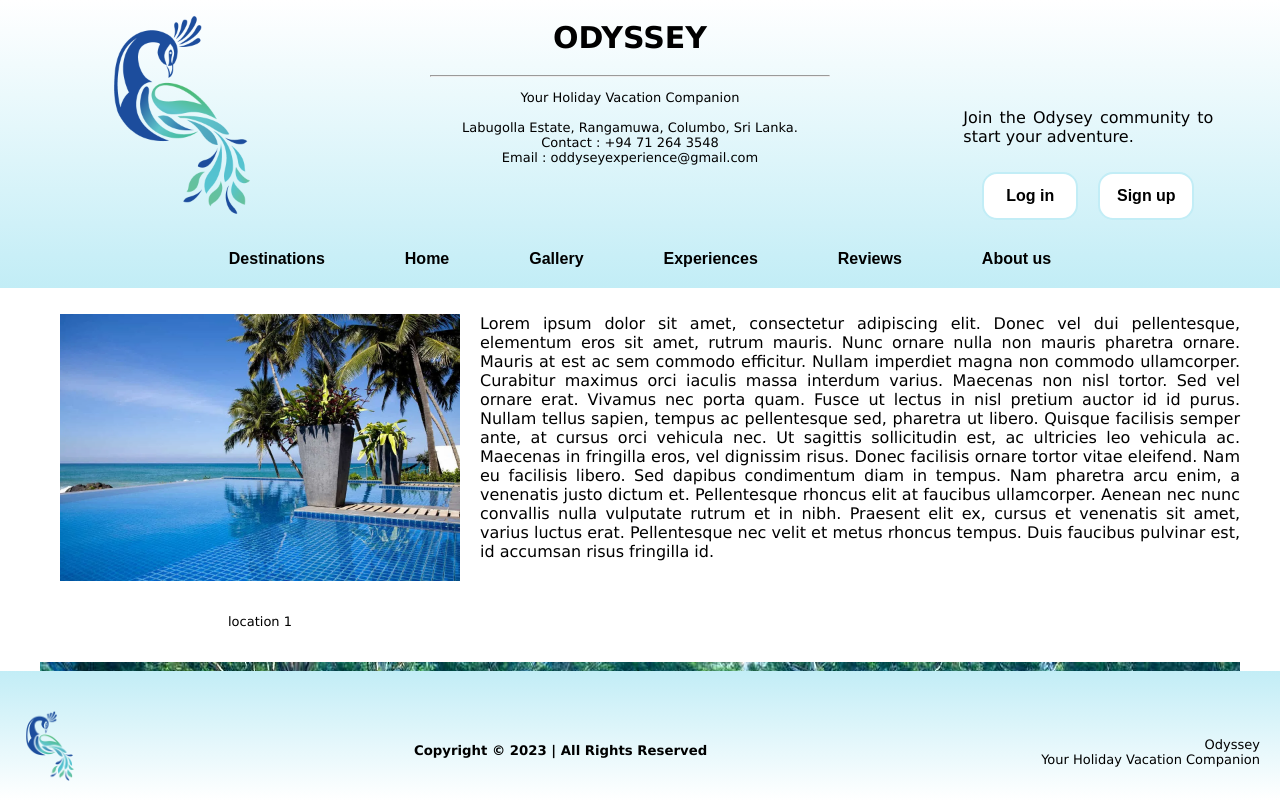
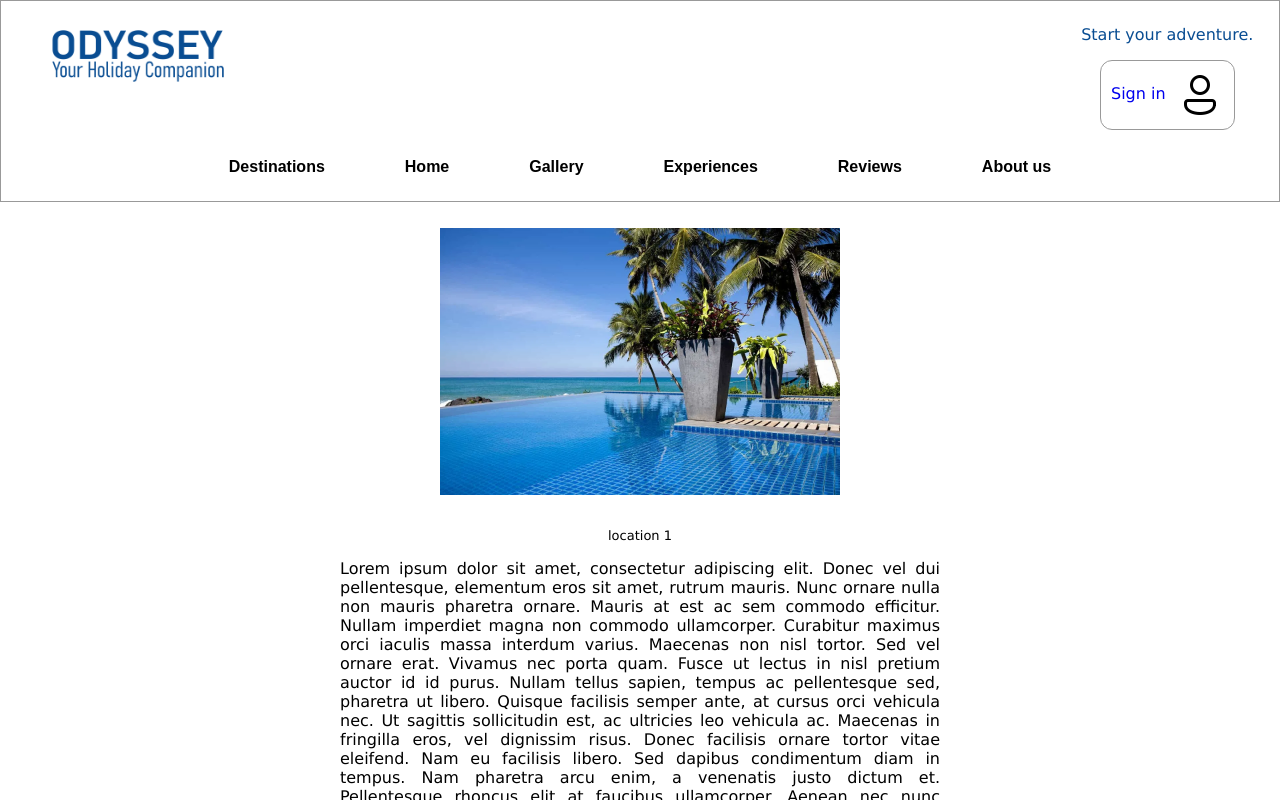
Before and after one commit to SenathN/itp_mern_project_frontend, a React (Create React App) app: page / in a window 1280 px wide. Shown: the top 800 px of the page. Built offline with nearby package versions, Linux system fonts and the light colour scheme.

Commit message:
major UI changes

```diff
--- a/public/css/HomeStyles.css
+++ /dev/null
@@ -1,98 +0,0 @@
-:root {
-  --theme-color : #c0d8fc ;
-  --theme-color-dark1 : rgb(0, 44, 102) ;
-}
-
-#footer {
-  color: var(--theme-color-dark1) ;
-  margin : 0px;
-}
-
-#footerDIV {
-background-color: var(--theme-color) ;
-}
-
-#header {
-  background-color: var(--theme-color) ;
-  color: var(--theme-color-dark1)
-}
-
-body {
-  margin: 0;
-  font-family: -apple-system, BlinkMacSystemFont, 'Oxygen',
-    'Ubuntu', 'Cantarell', 'Fira Sans', 'Droid Sans', 'Helvetica Neue',
-    sans-serif;
-  -webkit-font-smoothing: antialiased;
-  -moz-osx-font-smoothing: grayscale;
-  width:100%;
-}
-
-code {
-  font-family: source-code-pro, Menlo, Monaco, Consolas, 'Courier New',
-    monospace;
-}
-
-.App {
-  text-align: center;
-  display: flex;
-  flex-direction: column;
-  min-height: 100vh;
-  width: 100%;
-  justify-content: space-between;
-}
-
-.App-logo {
-  height: 40vmin;
-  pointer-events: none;
-}
-
-@media (prefers-reduced-motion: no-preference) {
-  .App-logo {
-    animation: App-logo-spin infinite 20s linear;
-  }
-}
-
-.App-header {
-  background-color: #282c34;
-  min-height: 100vh;
-  display: flex;
-  flex-direction: column;
-  align-items: center;
-  justify-content: center;
-  font-size: calc(10px + 2vmin);
-  color: white;
-}
-
-.App-link {
-  color: #61dafb;
-}
-
-.UI_buttons
-{
-  font-weight: bold;
-  border: 2px solid black;
-  border-radius: 5%;
-  height: 48px ;
-  width: 96px ;
-  margin: 10px;
-  background-color: white;
-  color: var(--theme-color-dark1) ;
-}
-
-.UI_buttons:hover
-{
-  border: none;
-  border-radius: 5%;
-  height: 48px ;
-  width: 96px ;
-  margin: 10px;
-  color: white;
-  background-color: var(--theme-color-dark1) ;
-  transition-property: "background-color color";
-  transition-duration: .3s;
-  cursor: pointer;
-}
-
-p {
-  text-align: justify;
-}
--- a/public/index.html
+++ b/public/index.html
@@ -4,6 +4,7 @@
     <meta charset="utf-8" />
     <meta name="viewport" content="width=device-width, initial-scale=1" />
     <meta name="theme-color" content="#000000" />
+    <meta name="viewport" content="width=device-width, initial-scale=1.0">
     <meta
       name="description"
       content="Web site created using create-react-app"
--- a/src/component/Footer.js
+++ b/src/component/Footer.js
@@ -1,17 +1,15 @@
 const Footer = () => {
     return (
-        <footer id="footer" style={{ display: 'flex', justifyContent: 'space-between' }} >
-            <div><img src="logo.png" width="70px" style={{ 'margin-top': '40px' }} alt="Odyssey Logo" /> </div>
-            <div style={{ 'padding': '20px', display: 'flex', 'justify-content': 'space-between', 'flex-direction': 'column' }}>
-                <div></div>
-                <div>
-                    <h5>Copyright © 2023 | All Rights Reserved</h5>
-                </div>
+        <footer id="footer" >
+            <div>
+                <p style={{ 'text-align': 'left', }}>
+                    Copyright © 2023 | All Rights Reserved
+                </p>
             </div>
-            <div style={{ 'padding': '20px' }}>
-                <p style={{ 'text-align': 'right', fontSize: 'small' }} >
+            <div>
+                <p style={{ 'text-align': 'right', }} >
                     Odyssey<br />
-                    Your Holiday Vacation Companion
+                    Your Holiday Companion
                 </p>
             </div>
         </footer>
--- a/src/component/Header.js
+++ b/src/component/Header.js
@@ -4,30 +4,24 @@ import React from 'react'
 const Header = () => {
     return (
         <header id='header'>
-                <div style={{ display: 'flex', 'flex-direction': 'row', 'justify-content': 'space-around' }}>
-                    <div >
-                        <img src="logo.png" width="200px" alt="Odyssey Logo" style={{ verticalAlign: 'middle' }} />
+            <div id='header_top'>
+                <Link to='/' >
+                    <div id='header__titleDiv'>
+                        <img id="title_img" src='word_logo.png' alt='Profile'/>
                     </div>
-                    <div style={{ width: '400px', position: "relative" }}>
-                        <h1 style={{ fontSize: '30px' }} >ODYSSEY</h1>
-                        <hr/>
-                        <p style={{ 'text-align': 'center', fontSize: 'small'}} >
-                            Your Holiday Vacation Companion<br /><br />
-                            Labugolla Estate, Rangamuwa, Columbo, Sri Lanka.<br />
-                            Contact : +94 71 264 3548<br />
-                            Email : oddyseyexperience@gmail.com
-                        </p>
+                </Link>
+                <div id='header__accDiv'>
+                    <div style={{ maxWidth: '250px', display: 'flex', flexDirection: 'column', alignItems: 'center' }}>
+                        <p style={{ textAlign: 'justify' }}>Start your adventure.</p>
+                        <Link to='/login' style={{ textDecoration: 'none' }} >
+                            <div id='log_holder'>
+                                Sign in
+                                <img id="log_btn_img" src='icons8-user-96.png' alt='Profile' />
                             </div>
-                    <div style={{ display: 'flex', 'flex-direction': 'column', 'justify-content': 'space-between' }}>
-                        <div/>
-                        <div style={{width: '250px'}}>
-                            <p style={{textAlign: 'justify'}}>Join the Odysey community to start your adventure.</p>
-                            <Link to='/login'><button class="UI_buttons">Log in</button></Link>
-                            <Link to='/sign-up'><button class="UI_buttons">Sign up</button></Link>
+                        </Link>
                     </div>
                 </div>
-                </div>
-
+            </div >
             <nav id='navigation_bar'>
                 <Link><button className="navigation_btns">Destinations</button></Link>
                 <Link to='/'><button className="navigation_btns">Home</button></Link>
@@ -36,8 +30,7 @@ const Header = () => {
                 <Link><button className="navigation_btns">Reviews</button></Link>
                 <Link><button className="navigation_btns">About us</button></Link>
             </nav>
-
-            </header>
+        </header >
     )
 }
 
--- a/src/component/Layout.js
+++ b/src/component/Layout.js
@@ -7,15 +7,9 @@ const Layout = () => {
   return (
     <>
       <Header />
-      <section className="public">
-        <main>
-          <div style={{ display: 'flex', 'flex-direction': 'row', 'justify-content': 'space-around' }}>
-            <div id='public__content_div' >
-              <Outlet />
-            </div>
-          </div>
-        </main>
-      </section >
+      <main id='main_content'>
+        <Outlet />
+      </main>
       <Footer />
     </>
   )
--- a/src/component/Public.js
+++ b/src/component/Public.js
@@ -5,7 +5,7 @@ const Public = () => {
     return (
         <>
             {/* content */}
-            <div style={{ 'display': 'flex', 'justify-content': 'space-between', marginBottom: '20px' }}>
+            <div>
                 <div>
                     <img src="./imgs/img (1).webp" width="400em" style={{ 'margin': '16px 20px' }} alt='resort' />
                     <p style={{ 'text-align': 'center', fontSize: 'small' }} >
@@ -35,13 +35,13 @@ const Public = () => {
                 backgroundColor: 'var(--theme-color)',
                 backgroundImage: 'url("./imgs/img (10).jpg")',
                 color: 'white',
-                height: '300px',
+                height: '18em',
                 textAlign: 'left',
                 padding: '30px'
             }}>
                 <h2>We offer many services;<br />from your flights to <br />your accomodations,  <br />worldwide.</h2>
             </div>
-            <PhotoGallery />
+            {/* <PhotoGallery /> */}
             {/* content */}
         </>
     )
--- a/src/features/auth/Login.js
+++ b/src/features/auth/Login.js
@@ -5,6 +5,14 @@ const Login = () => {
   return (
     <>
       <h1>Login</h1>
+
+      <form id='login_form'>
+        <input type='text' placeholder='Username'/> <br/>
+        <input type='password' placeholder='Password'/> <br/>
+        <br/>
+        <input type='submit'/>
+      </form>
+
       <p>or <Link to='/sign-up'> sign up here </Link> if you do not have an account.</p>
     </>
   )
--- a/src/homeStyles.css
+++ b/src/homeStyles.css
@@ -1,15 +1,29 @@
-@import "~react-image-gallery/styles/css/image-gallery.css";
-
 :root {
-  --theme-color-light1 : #c2edf6 ;
-  --theme-color-light-major : white ;
-  --theme-color-dark1 : #08b4b0 ;
-  --theme-color-dark2 : #003cbd ;
-  --theme-color-compliment : #f263b2 ;
+  --theme-color-lb : #54C6EB ;
+  --theme-color-lg : #31E981 ;
+  --theme-color-db : #094D92 ;
+  --theme-color-lp : #C879FF ;
+  --theme-color-borders : #999999ff ;
 
 
   font-family: -apple-system, BlinkMacSystemFont, 'Helvetica',
     sans-serif;
+}
+
+html, body {
+  height: 100%;
+}
+
+* {
+  box-sizing: border-box;
+}
+
+
+#root {
+  min-height: 100%;
+  display: grid;
+  justify-content: space-between;
+  grid-template-rows: auto 1fr auto;
 }
 
 p {
@@ -21,9 +35,44 @@ img {
 }
 
 #header {
-  background-image: linear-gradient( var(--theme-color-light-major), var(--theme-color-light1) );
-  color: black ;
-  min-height: 250px;
+  color: var(--theme-color-db) ;
+  border: 1px solid var(--theme-color-borders) ;
+  min-width: 35em;
+  grid-area: 1 / 1 / 1 / 4 ;
+  max-height: 20em;
+}
+
+#header_top  {
+  display: grid;
+  grid-template-columns: auto auto;
+  justify-content: space-between;
+}
+
+#header__titleDiv, #header__accDiv {
+  margin: 1vh 2vw;
+  color: var(--theme-color-dark)
+}
+
+#header__titleDiv > h1, #header__titleDiv > p {
+
+  margin-bottom: .1vh;
+}
+
+#title_img {
+  height: 64px;
+  width: 192px;
+  cursor: pointer;
+}
+
+#navigation_bar {
+  margin-bottom: 5px;
+}
+
+#header__accDiv
+{
+  display: flex;
+  flex-direction: column;
+  justify-content: space-between;
 }
 
 .navigation_btns {
@@ -40,7 +89,8 @@ img {
 }
 
 .navigation_btns:hover {
-  color: var(--theme-color-dark2);
+  color: var(--theme-color-db);
+  cursor: pointer;
 }
 
 body {
@@ -50,13 +100,13 @@ body {
   width:100%;
 }
 
-#public__content_div {
+#main_content {
   padding :0px 20px;
-  display:flex;
-  flex-direction: column;
-  justify-content: center;
-  max-width: 1200px;
-  min-width: 1000px;
+  display:grid;
+  grid-area: 2 / 2 / 2 / 3 ;
+  justify-content: space-around;
+  max-width: 40em;
+  min-width: 5em;
   margin-top: 10px;
 }
 
@@ -65,27 +115,32 @@ code {
     monospace;
 }
 
-.UI_buttons
-{
-  font-size: medium;
-  font-weight: bold;
-  border: 2px solid var(--theme-color-light1);
-  border-radius: 15px;
-  height: 48px ;
-  width: 96px ;
-  margin: 10px;
-  background-color: white;
-  color: black ;
+#log_holder {
+  border: .1px solid var(--theme-color-borders);
+  border-radius: 12px;
+  padding: 10px 10px;
+  text-decoration: none;
 }
 
-.UI_buttons:hover
+#log_holder h6 { margin: 0px;  }
+
+#log_btn_img
 {
-  height: 48px ;
-  width: 96px ;
-  margin: 10px;
-  color: white;
-  background-color: var(--theme-color-dark1) ;
-  transition-property: "background-color color";
+  height: 48px;
+  width: 48px;
+  margin: 0px;
+  border: none;
+  border-radius: 50%;
+  margin-left: 10px;
+  background-color: white;
+  padding: 0px ;
+  vertical-align: middle;
+}
+
+#log_holder:active
+{
+  background-color: var(--theme-color-borders) ;
+  transition-property: "background-color";
   transition-duration: .3s;
   cursor: pointer;
 }
@@ -116,17 +171,24 @@ li a {
 li a:hover {
   transition-property: "background-color color";
   transition-duration: .3s;
-  background-color: var(--theme-color-dark1);
+  background-color: var(--theme-color-db);
   color: white;
 }
 
-
 #footer{
   margin : 0px;
-  background-image: linear-gradient( var(--theme-color-light1), var(--theme-color-light-major) );
-  position: fixed;
-  bottom: 0;
-  left: 0;
   width: 100%;
-  align-items: flex-end;
+  height: 5em;
+  border: 1px solid var(--theme-color-borders) ;
+  background-color: white;
+  grid-area: 3 / 1 / 3 / 4 ;
+  display: grid;
+  grid-template-columns: auto auto;
+  justify-content: space-between;
+  padding: .2em;
 }
+
+#footer p, #footer h5{
+  font-size: 'small';
+  margin: 1em;
+}
```
Also changed, not shown: src/features/auth/SignUp.js (+8 -0 lines), public/icons8-user-96.png (added), public/word_logo.png (added). Lines whose indentation alone changed are shown as unchanged.
